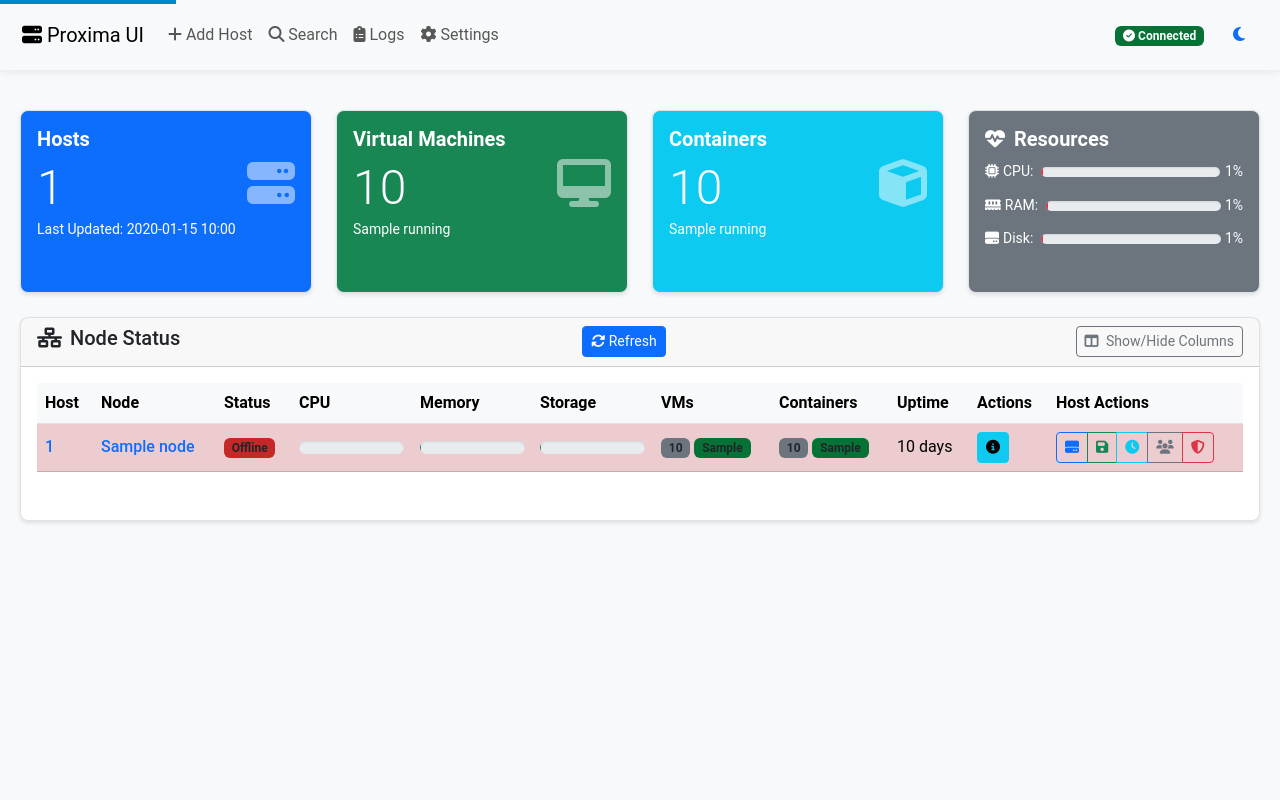
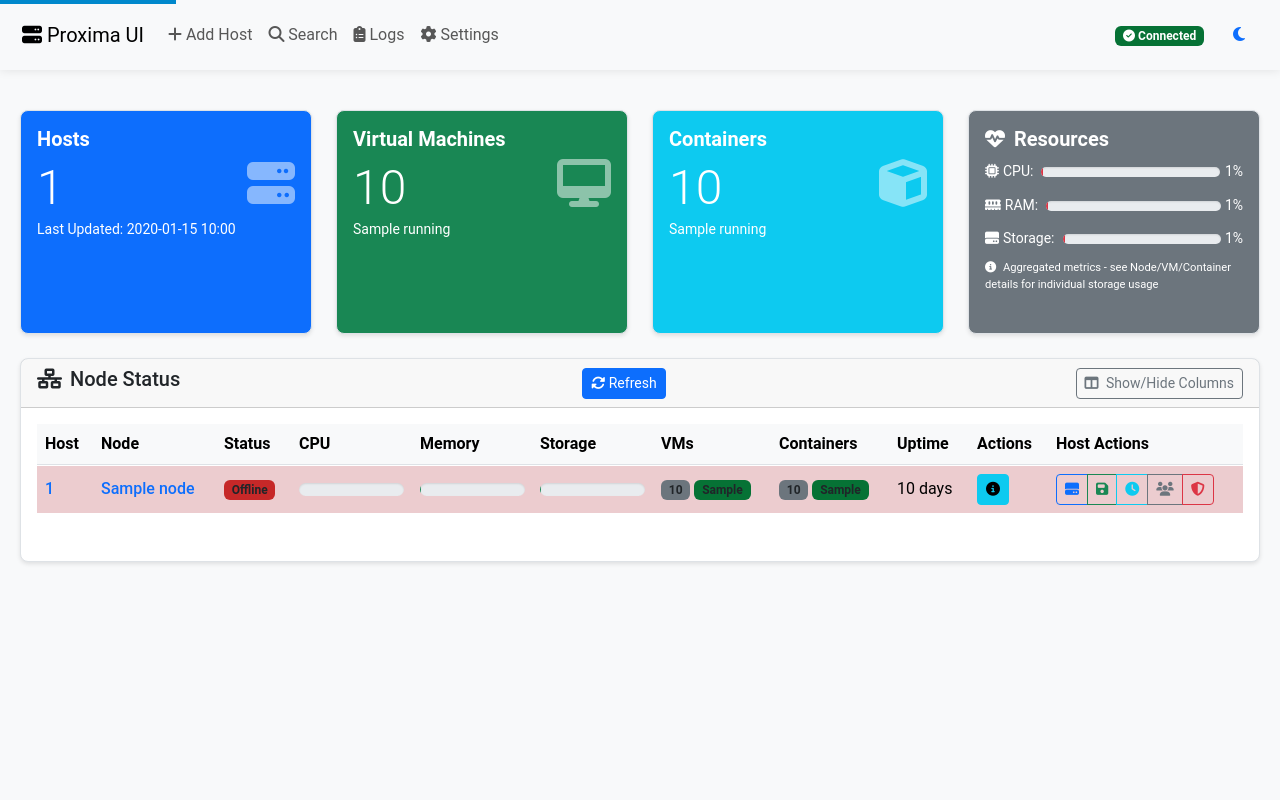
Before and after one commit to fabriziosalmi/proxima-ui, a Flask app: template app/templates/index.html in a window 1280 px wide. Run offline with Flask 2, Linux system fonts and the light colour scheme; the template is opened without the code that fills it: most values are stand-ins (such as "Sample title", 1, 10 or a date in 2020); some libraries are stand-ins or nearby versions.

Commit message:
feat: Update storage label for clarity and add aggregated metrics information

```diff
--- a/app/templates/index.html
+++ b/app/templates/index.html
@@ -118,7 +118,7 @@
 
                         <!-- Storage Health -->
                         <div class="d-flex align-items-center mt-2">
-                            <small><i class="fas fa-hdd me-1"></i>Disk:</small>
+                            <small><i class="fas fa-hdd me-1"></i>Storage:</small>
                             <div class="progress ms-2 flex-grow-1" style="height: 0.6rem;">
                                 <div class="progress-bar
                                     {% if stats.storage_health_percent > 75 %}
@@ -136,6 +136,10 @@
                                 </div>
                             </div>
                             <small class="ms-1">{{ stats.storage_health_percent|round(1) }}%</small>
+                        </div>
+
+                        <div class="mt-2 smaller text-white" style="font-size: 0.7rem;">
+                            <i class="fas fa-info-circle me-1"></i> Aggregated metrics - see Node/VM/Container details for individual storage usage
                         </div>
                     </div>
                 </div>
```
Also changed, not shown: 1 other file.
